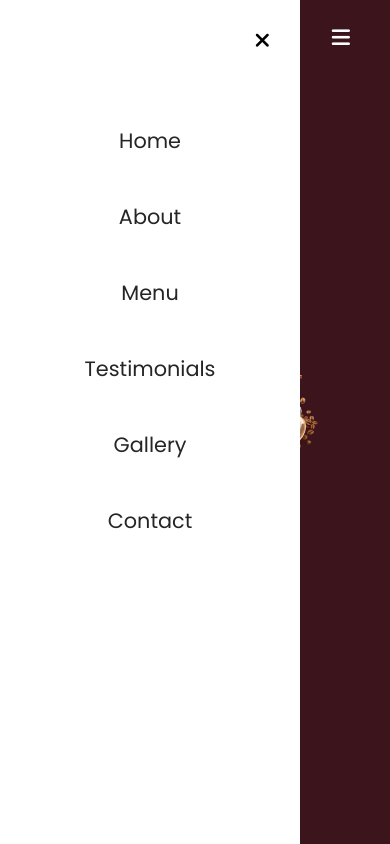
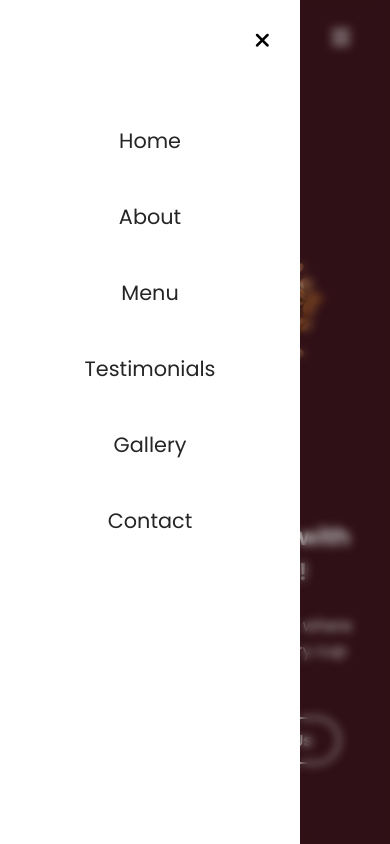
Before and after one commit to fuadmahmudeshetu/Interactive-Coffee-Website, a plain HTML site: page index.html in a window 390 px wide. Both pictures are taken after a click on the button 340 px from the left and 37 px from the top of the page. Drawn offline with Linux system fonts and the light colour scheme; a web font is replaced by a local one.

Commit message:
for the responsive design make the main content responsive

```diff
--- a/style.css
+++ b/style.css
@@ -171,6 +171,17 @@ header .navbar {
         --font-size-xxl: 1.8rem;
     }
 
+    body.show-mobile-menu header::before {
+        content: "";
+        position: fixed;
+        left: 0;
+        top: 0;
+        height: 100%;
+        width: 100%;
+        backdrop-filter: blur(5px);
+        background: rgba(0, 0, 0, 0.2);
+    }
+
     .navbar :where(#menu-open-button, #menu-close-button) {
         display: block;
         font-size: var(--font-size-l);
@@ -211,4 +222,26 @@ header .navbar {
         margin-top: 15px;
         font-size: var(--font-size-l);
     }
+
+    .hero-section .section-content {
+        gap: 50px;
+        text-align: center;
+        padding: 30px 20px 20px;
+        justify-content: center;
+        flex-direction: column-reverse;
+    }
+
+    .hero-section .hero-details :is(.subtitle, .description) {
+        max-width: 100%;
+    }
+
+    .hero-section .hero-image-wrapper {
+        max-width: 270px;
+        margin-right: 0;
+        padding-top: 50px;
+    }
+
+    .hero-section .hero-details .button {
+        justify-content: center;
+    }
 }
```
